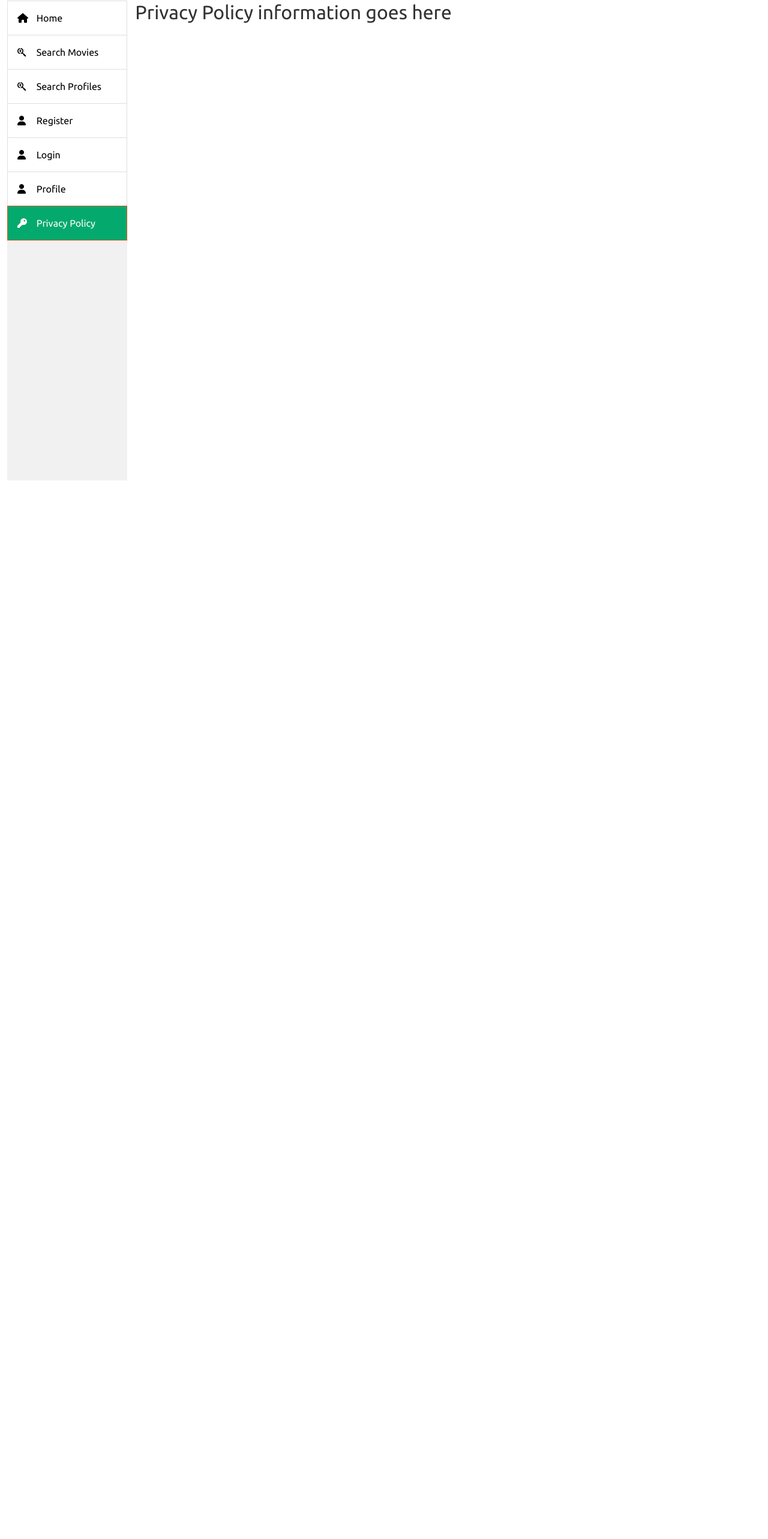
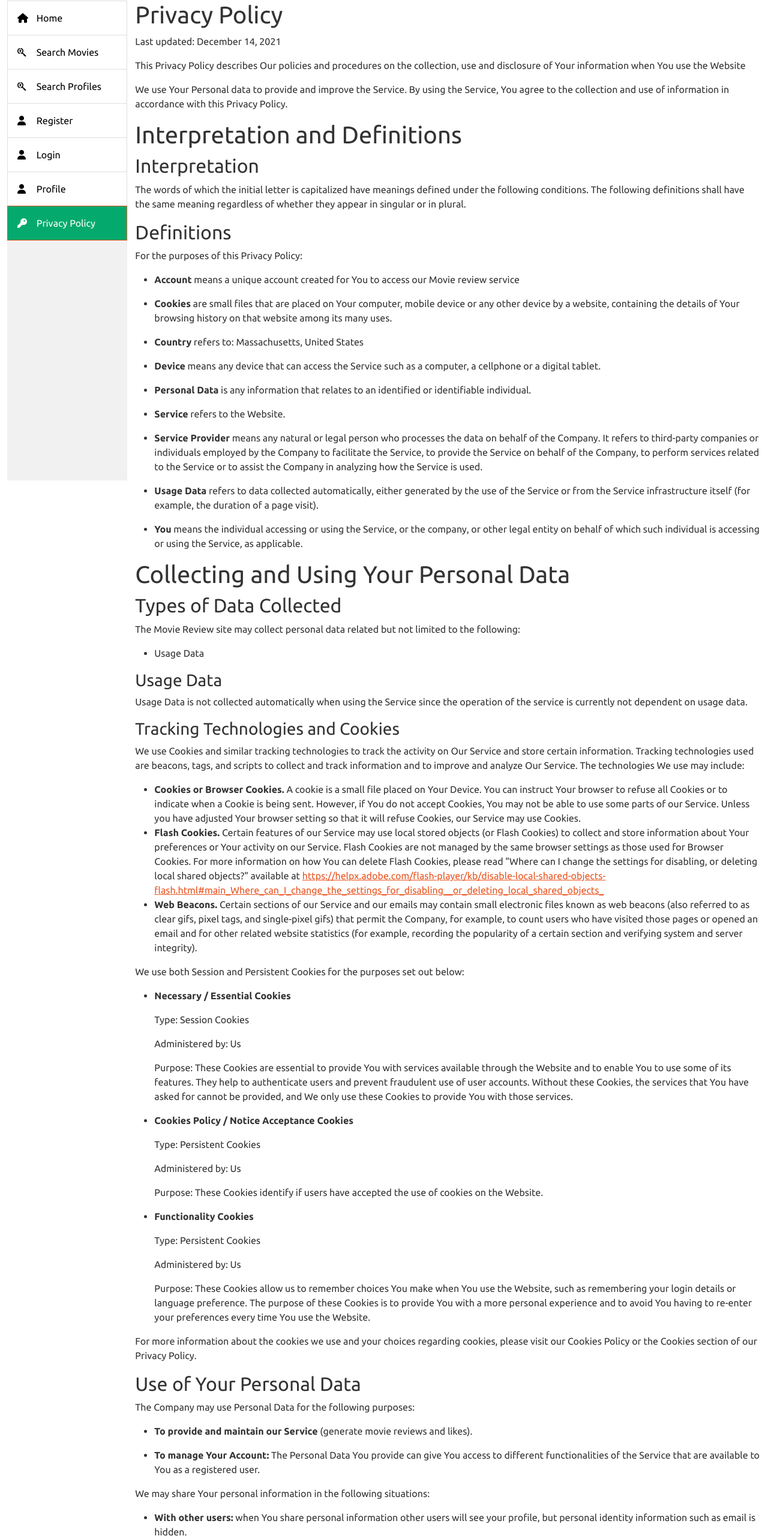
Before and after one commit to dpatel698/web-dev-final-project, a React (Create React App) app: page /movieRatings/privacy in a window 1280 px wide. Shown: the part 79-2645 px from the top of the page at 60% size. Before the commit the page ends 800 px from the top, so only its background shows below. Built offline with nearby package versions, Linux system fonts and the light colour scheme.

Commit message:
Privacy Policy added

```diff
--- a/src/components/PrivacyPolicyScreen/PrivacyPolicyComponent.js
+++ b/src/components/PrivacyPolicyScreen/PrivacyPolicyComponent.js
@@ -4,7 +4,108 @@ import React from "react";
 const PrivacyPolicyComponent = () => {
     return(
         <>
-            <h2>Privacy Policy information goes here</h2>
+            <h1>Privacy Policy</h1>
+            <p>Last updated: December 14, 2021</p>
+            <p>This Privacy Policy describes Our policies and procedures on the collection, use and disclosure of Your information when You use the Website</p>
+            <p>We use Your Personal data to provide and improve the Service. By using the Service, You agree to the collection and use of information in accordance with this Privacy Policy.</p>
+            <h1>Interpretation and Definitions</h1>
+            <h2>Interpretation</h2>
+            <p>The words of which the initial letter is capitalized have meanings defined under the following conditions. The following definitions shall have the same meaning regardless of whether they appear in singular or in plural.</p>
+            <h2>Definitions</h2>
+            <p>For the purposes of this Privacy Policy:</p>
+            <ul>
+                <li>
+                    <p><strong>Account</strong> means a unique account created for You to access our Movie review service</p>
+                </li>
+                <li>
+                    <p><strong>Cookies</strong> are small files that are placed on Your computer, mobile device or any other device by a website, containing the details of Your browsing history on that website among its many uses.</p>
+                </li>
+                <li>
+                    <p><strong>Country</strong> refers to: Massachusetts,  United States</p>
+                </li>
+                <li>
+                    <p><strong>Device</strong> means any device that can access the Service such as a computer, a cellphone or a digital tablet.</p>
+                </li>
+                <li>
+                    <p><strong>Personal Data</strong> is any information that relates to an identified or identifiable individual.</p>
+                </li>
+                <li>
+                    <p><strong>Service</strong> refers to the Website.</p>
+                </li>
+                <li>
+                    <p><strong>Service Provider</strong> means any natural or legal person who processes the data on behalf of the Company. It refers to third-party companies or individuals employed by the Company to facilitate the Service, to provide the Service on behalf of the Company, to perform services related to the Service or to assist the Company in analyzing how the Service is used.</p>
+                </li>
+                <li>
+                    <p><strong>Usage Data</strong> refers to data collected automatically, either generated by the use of the Service or from the Service infrastructure itself (for example, the duration of a page visit).</p>
+                </li>
+
+                <li>
+                    <p><strong>You</strong> means the individual accessing or using the Service, or the company, or other legal entity on behalf of which such individual is accessing or using the Service, as applicable.</p>
+                </li>
+            </ul>
+            <h1>Collecting and Using Your Personal Data</h1>
+            <h2>Types of Data Collected</h2>
+            <p> The Movie Review site may collect personal data related but not limited to the following:</p>
+            <ul>
+                <li>Usage Data</li>
+            </ul>
+            <h3>Usage Data</h3>
+            <p>Usage Data is not collected automatically when using the Service since the operation of the service is currently not dependent on usage data.</p>
+            <h3>Tracking Technologies and Cookies</h3>
+            <p>We use Cookies and similar tracking technologies to track the activity on Our Service and store certain information. Tracking technologies used are beacons, tags, and scripts to collect and track information and to improve and analyze Our Service. The technologies We use may include:</p>
+            <ul>
+                <li><strong>Cookies or Browser Cookies.</strong> A cookie is a small file placed on Your Device. You can instruct Your browser to refuse all Cookies or to indicate when a Cookie is being sent. However, if You do not accept Cookies, You may not be able to use some parts of our Service. Unless you have adjusted Your browser setting so that it will refuse Cookies, our Service may use Cookies.</li>
+                <li><strong>Flash Cookies.</strong> Certain features of our Service may use local stored objects (or Flash Cookies) to collect and store information about Your preferences or Your activity on our Service. Flash Cookies are not managed by the same browser settings as those used for Browser Cookies. For more information on how You can delete Flash Cookies, please read &quot;Where can I change the settings for disabling, or deleting local shared objects?&quot; available at <a href="https://helpx.adobe.com/flash-player/kb/disable-local-shared-objects-flash.html#main_Where_can_I_change_the_settings_for_disabling__or_deleting_local_shared_objects_" rel="external nofollow noopener" target="_blank">https://helpx.adobe.com/flash-player/kb/disable-local-shared-objects-flash.html#main_Where_can_I_change_the_settings_for_disabling__or_deleting_local_shared_objects_</a></li>
+                <li><strong>Web Beacons.</strong> Certain sections of our Service and our emails may contain small electronic files known as web beacons (also referred to as clear gifs, pixel tags, and single-pixel gifs) that permit the Company, for example, to count users who have visited those pages or opened an email and for other related website statistics (for example, recording the popularity of a certain section and verifying system and server integrity).</li>
+            </ul>
+            <p>We use both Session and Persistent Cookies for the purposes set out below:</p>
+            <ul>
+                <li>
+                    <p><strong>Necessary / Essential Cookies</strong></p>
+                    <p>Type: Session Cookies</p>
+                    <p>Administered by: Us</p>
+                    <p>Purpose: These Cookies are essential to provide You with services available through the Website and to enable You to use some of its features. They help to authenticate users and prevent fraudulent use of user accounts. Without these Cookies, the services that You have asked for cannot be provided, and We only use these Cookies to provide You with those services.</p>
+                </li>
+                <li>
+                    <p><strong>Cookies Policy / Notice Acceptance Cookies</strong></p>
+                    <p>Type: Persistent Cookies</p>
+                    <p>Administered by: Us</p>
+                    <p>Purpose: These Cookies identify if users have accepted the use of cookies on the Website.</p>
+                </li>
+                <li>
+                    <p><strong>Functionality Cookies</strong></p>
+                    <p>Type: Persistent Cookies</p>
+                    <p>Administered by: Us</p>
+                    <p>Purpose: These Cookies allow us to remember choices You make when You use the Website, such as remembering your login details or language preference. The purpose of these Cookies is to provide You with a more personal experience and to avoid You having to re-enter your preferences every time You use the Website.</p>
+                </li>
+            </ul>
+            <p>For more information about the cookies we use and your choices regarding cookies, please visit our Cookies Policy or the Cookies section of our Privacy Policy.</p>
+            <h2>Use of Your Personal Data</h2>
+            <p>The Company may use Personal Data for the following purposes:</p>
+            <ul>
+                <li>
+                    <p><strong>To provide and maintain our Service</strong> (generate movie reviews and likes).</p>
+                </li>
+                <li>
+                    <p><strong>To manage Your Account:</strong> The Personal Data You provide can give You access to different functionalities of the Service that are available to You as a registered user.</p>
+                </li>
+            </ul>
+            <p>We may share Your personal information in the following situations:</p>
+            <ul>
+                <li><strong>With other users:</strong> when You share personal information other users will see your profile, but personal identity information such as email is hidden.</li>
+                <li><strong>With Your consent</strong>: We may disclose Your personal information for any other purpose with Your consent.</li>
+            </ul>
+            <h2>Retention of Your Personal Data</h2>
+            <p>Your personal data is retained to keep the service running and to aggregate data with other users to display metrics for the site.</p>
+            <h2>Security of Your Personal Data</h2>
+            <p>The security of Your Personal Data is important to Us, but remember that no method of transmission over the Internet, or method of electronic storage is 100% secure. While We strive to use commercially acceptable means to protect Your Personal Data, We cannot guarantee its absolute security.</p>
+            <h1>Links to Other Websites</h1>
+            <p>Our Service does not currently contain links to other websites that are not operated by Us. However, third-party links can be added in the future. We strongly advise You to review the Privacy Policy of every site You visit.</p>
+            <p>We have no control over and assume no responsibility for the content, privacy policies or practices of any third party sites or services.</p>
+            <h1>Changes to this Privacy Policy</h1>
+            <p>We may update Our Privacy Policy from time to time. We will notify You of any changes by posting the new Privacy Policy on this page.</p>
+            <p>You are advised to review this Privacy Policy periodically for any changes. Changes to this Privacy Policy are effective when they are posted on this page.</p>
+
         </>
     )
 }
```
